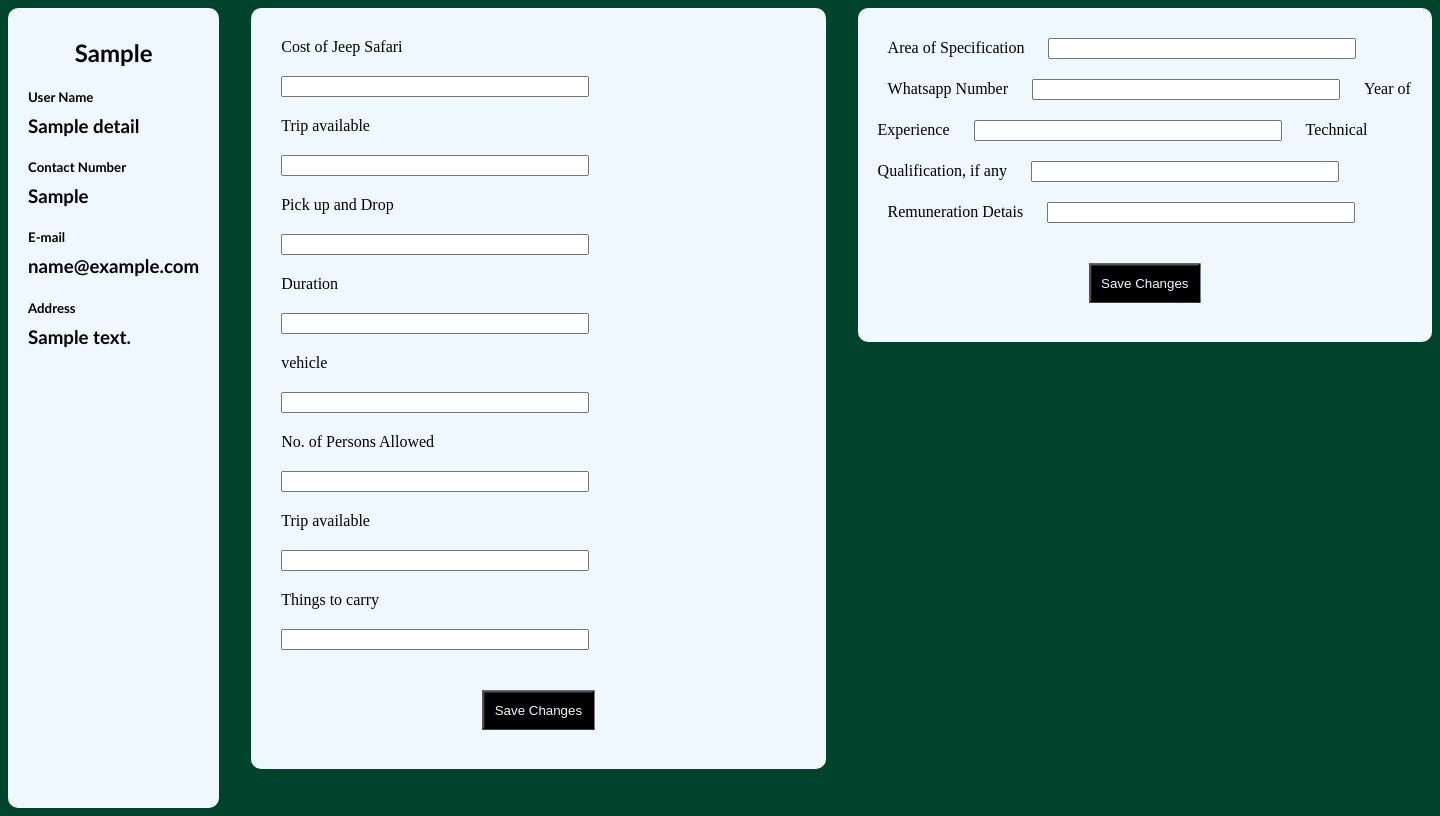
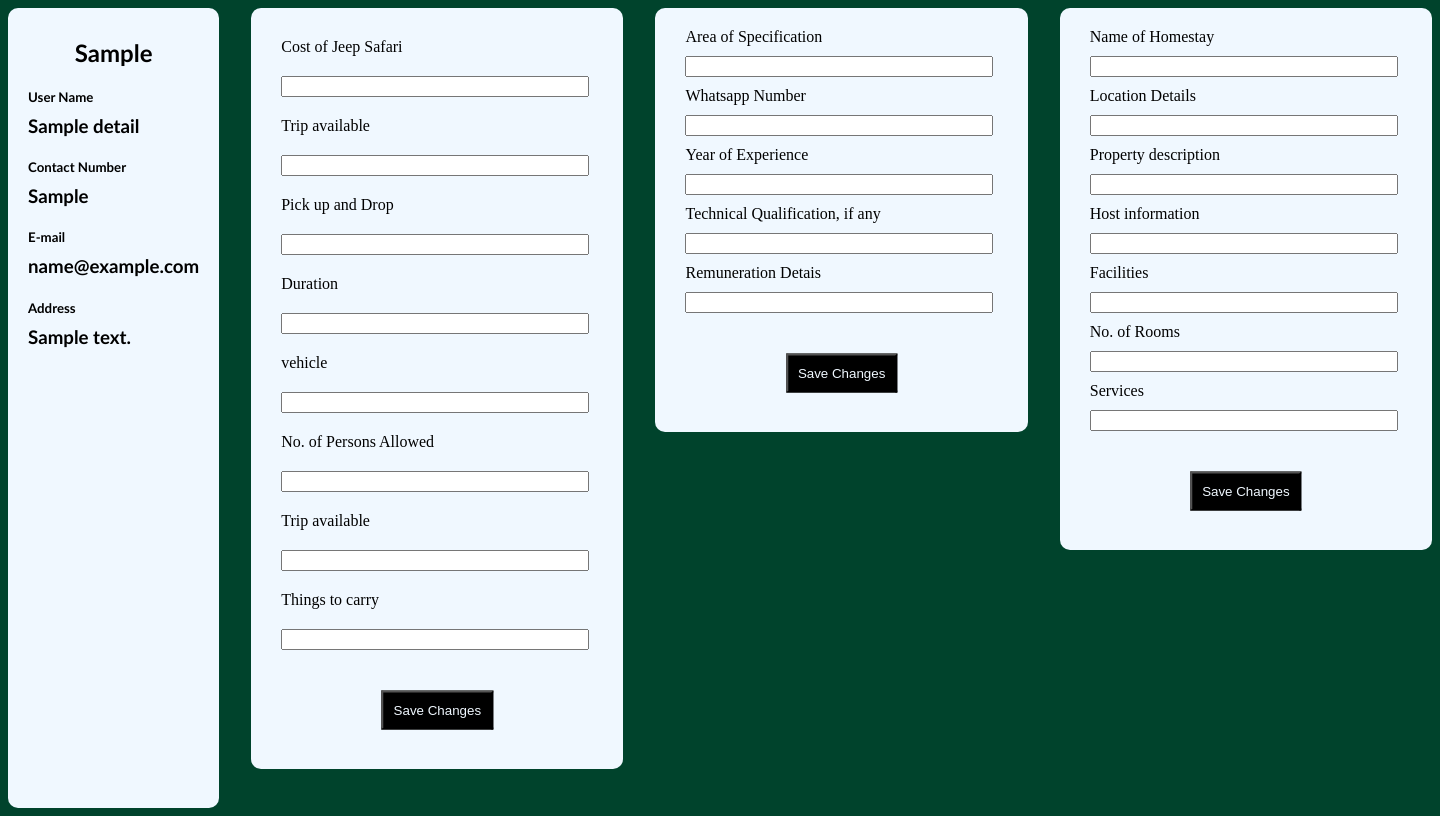
Before and after one commit to Akshay-s-nair/PALLIVASAL_WEBSITE_2, a Flask app: page /userdash/1 in a window 1440 px wide. Run offline with Flask 3, Linux system fonts and the light colour scheme; tables that the repository leaves empty hold one stand-in row (values such as "Sample post").

Commit message:
userdash changedd

```diff
--- a/templates/userdash.html
+++ b/templates/userdash.html
@@ -80,6 +80,25 @@
             <input type="text">
             <button>Save Changes</button>
     </div>
+
+    <div class="box2">
+      <form>
+          <label>Name of Homestay</label>
+          <input type="text">
+          <label>Location Details</label>
+          <input type="text">
+          <label>Property description</label>
+          <input type="text">
+          <label>Host information</label>
+          <input type="text">
+          <label>Facilities</label>
+          <input type="text">
+          <label>No. of Rooms</label>
+          <input type="text">
+          <label>Services</label>
+          <input type="text">
+          <button>Save Changes</button>
+  </div>
     </div>
 
 
```
